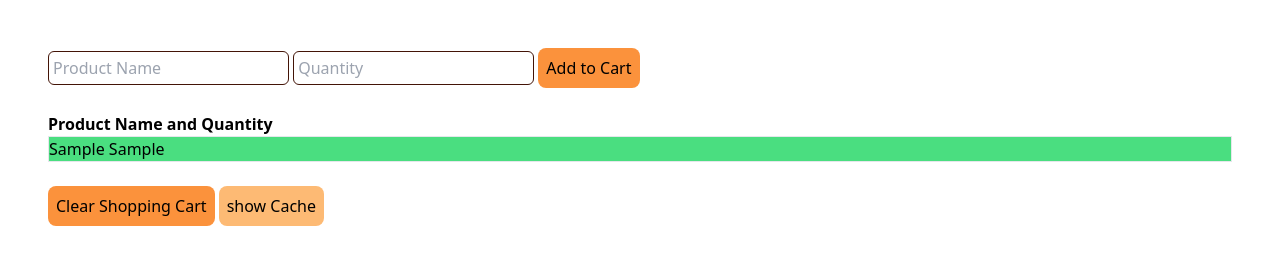
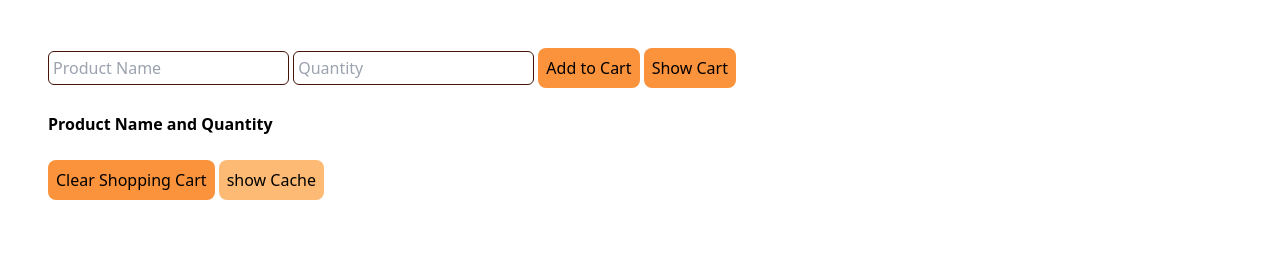
Before and after one commit to AbdullahFaiaz/Local-storage, a plain HTML site: page index.html in a window 1280 px wide. Both pictures are taken after typing "Sample", "Sample" into the empty fields and a click on the button "Add to Cart". Drawn offline with nearby package versions, Linux system fonts and the light colour scheme.

Commit message:
improved

```diff
--- a/index.html
+++ b/index.html
@@ -10,8 +10,10 @@
 
     <input class="p-1 border-[1px] border-orange-950 border-solid rounded-md" type="text" id="product-name" placeholder="Product Name">
     <input class="p-1 border-[1px] border-orange-950 border-solid rounded-md" type="text" id="product-quantity" placeholder="Quantity">
-    <button class="bg-orange-400 rounded-lg p-2" onclick="showCart()">Add to Cart</button>
-<br>
+    <button class="bg-orange-400 rounded-lg p-2" onclick="addToCart()">Add to Cart</button>
+    <button class="bg-orange-400 rounded-lg p-2" onclick="showCart()">Show Cart</button>
+
+    <br>
 <br>
     <ul title="Cart">
         <li style="list-style-type: none; font-weight: bold;">Product Name and Quantity</li>
--- a/script.js
+++ b/script.js
@@ -1,7 +1,10 @@
-let showCart = () => {
+const addToCart = () => {
     //clear show cache from document:
-    const clrSC = document.getElementById('showCache');
-    clrSC.innerText = '';
+    const clrShowCache = document.getElementById('showCache');
+    clrShowCache.innerText = '';
+    //clear show cart from document:
+    const clrShowCart = document.getElementById('ul');
+    clrShowCart.innerText = '';
 
     const getN = document.getElementById('product-name');
     const getQ = document.getElementById('product-quantity');
@@ -12,7 +15,8 @@ let showCart = () => {
     if(valN!== '' && valQ!== ''){
         storeToLocal(valN,valQ);
     }
-
+}
+const showCart = () => {
     const get = localStorage.getItem('shoppingCart');
     let Get = JSON.parse(get);
     const parent = document.getElementById('ul')
@@ -21,7 +25,6 @@ let showCart = () => {
         const child = document.createElement('li');
         child.innerText = `${i} ${Get[i]} `;
         child.classList.add('bg-green-400','border');
-        parent.appendChild(child);
         parent.appendChild(child);
     }
 
```
